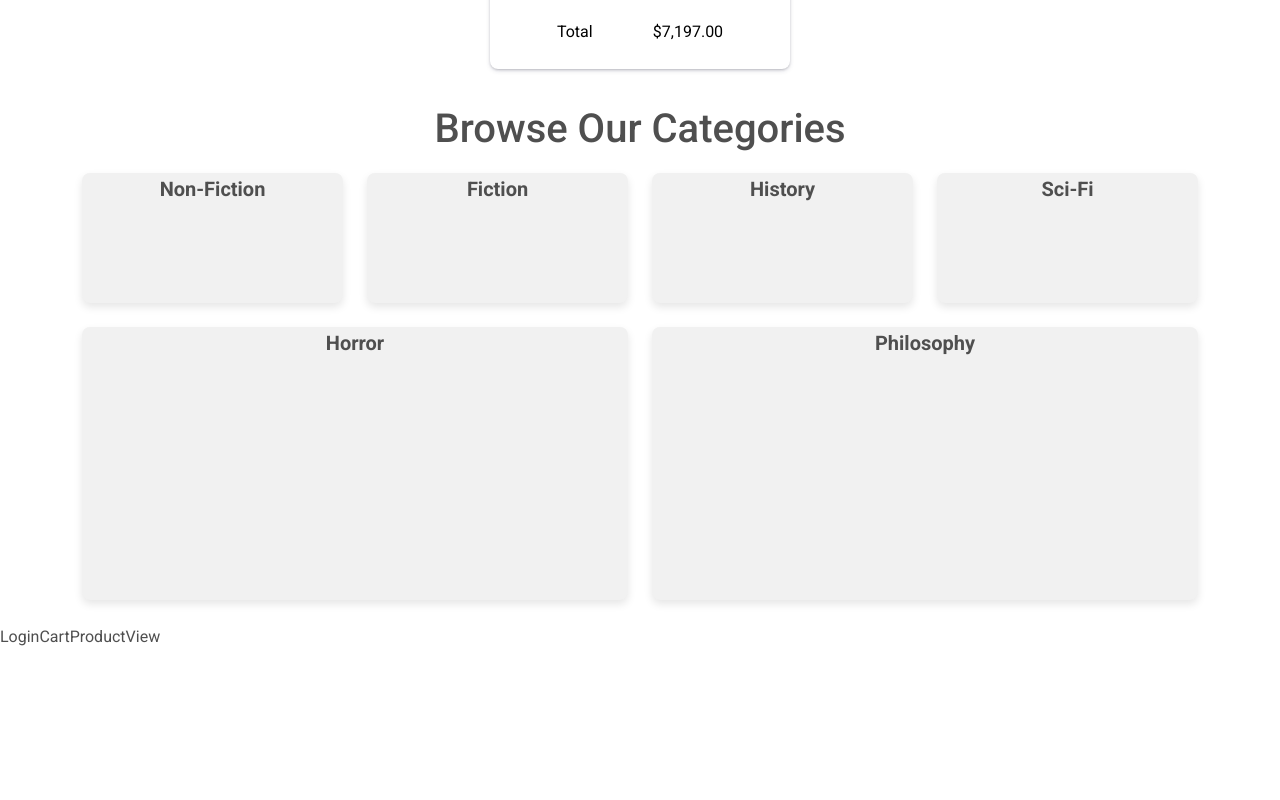
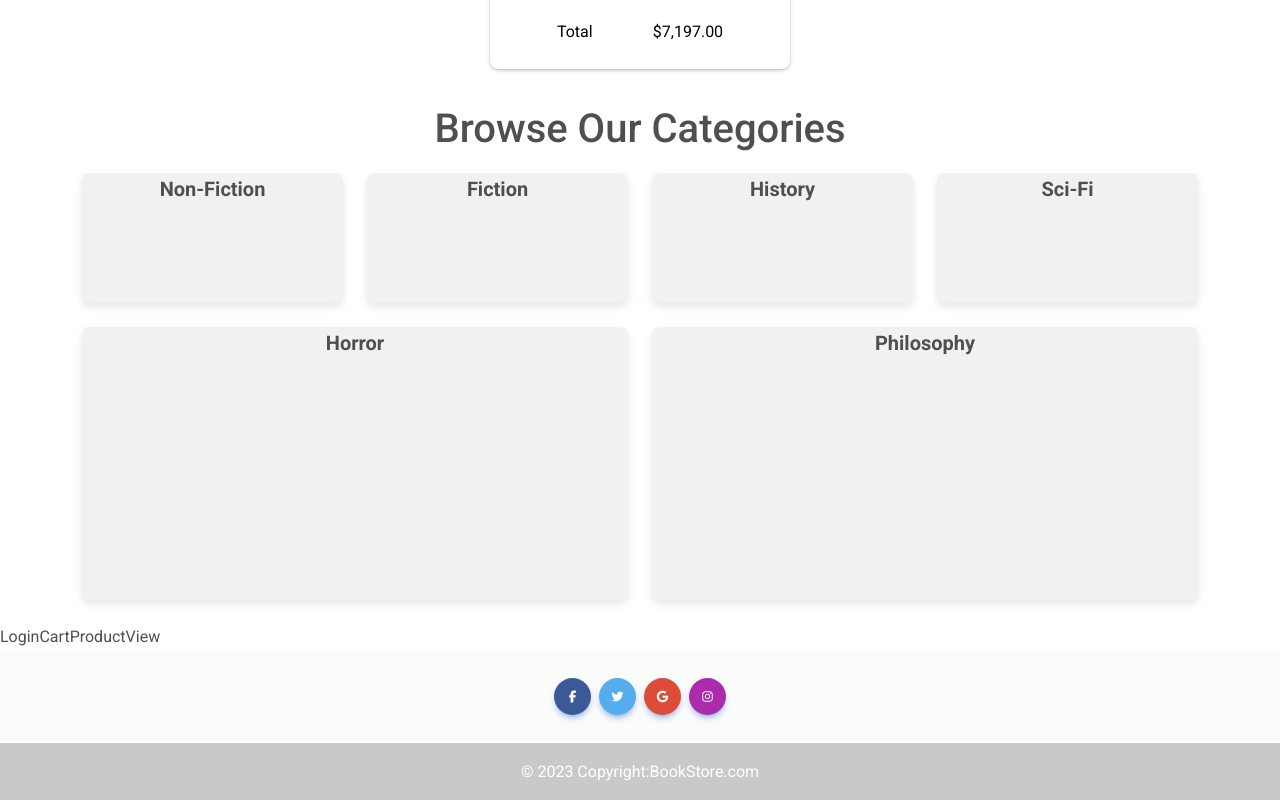
Before and after one commit to ecom-team-saber/BookStore, a React (Create React App) app in the folder client/: page / in a window 1280 px wide. Shown: the part 1409-2209 px from the top of the page. Before the commit the page ends 2059 px from the top, so only its background shows below. Built offline with nearby package versions, Linux system fonts and the light colour scheme.

Commit message:
Added footer

```diff
--- a/client/src/App.js
+++ b/client/src/App.js
@@ -4,6 +4,7 @@ import Home from "./pages/Home";
 import Login from "./pages/Login";
 import Cart from "./pages/Cart";
 import ProductView from "./pages/ProductView";
+import Footer from "./pages/Footer";
 
 function App() {
   return (
@@ -13,6 +14,7 @@ function App() {
       <Login />
       <Cart />
       <ProductView />
+      <Footer />
     </div>
   );
 }
--- a/client/src/index.css
+++ b/client/src/index.css
@@ -38,3 +38,7 @@ body {
   padding-bottom: 50%;
   position: relative;
 }
+
+nav ul {
+  list-style-type: none;
+}
--- /dev/null
+++ b/client/src/pages/Footer.js
@@ -0,0 +1,61 @@
+import React from "react";
+import { MDBFooter, MDBContainer, MDBIcon, MDBBtn } from "mdb-react-ui-kit";
+
+export default function Footer() {
+  return (
+    <MDBFooter className="bg-light text-center text-white">
+      <MDBContainer className="p-4 pb-0">
+        <section className="mb-4">
+          <MDBBtn
+            floating
+            className="m-1"
+            style={{ backgroundColor: "#3b5998" }}
+            href="#!"
+            role="button"
+          >
+            <MDBIcon fab icon="facebook-f" />
+          </MDBBtn>
+
+          <MDBBtn
+            floating
+            className="m-1"
+            style={{ backgroundColor: "#55acee" }}
+            href="#!"
+            role="button"
+          >
+            <MDBIcon fab icon="twitter" />
+          </MDBBtn>
+
+          <MDBBtn
+            floating
+            className="m-1"
+            style={{ backgroundColor: "#dd4b39" }}
+            href="#!"
+            role="button"
+          >
+            <MDBIcon fab icon="google" />
+          </MDBBtn>
+          <MDBBtn
+            floating
+            className="m-1"
+            style={{ backgroundColor: "#ac2bac" }}
+            href="#!"
+            role="button"
+          >
+            <MDBIcon fab icon="instagram" />
+          </MDBBtn>
+        </section>
+      </MDBContainer>
+
+      <div
+        className="text-center p-3"
+        style={{ backgroundColor: "rgba(0, 0, 0, 0.2)" }}
+      >
+        © 2023 Copyright:
+        <a className="text-white" href="https://mdbootstrap.com/">
+          BookStore.com
+        </a>
+      </div>
+    </MDBFooter>
+  );
+}
```
